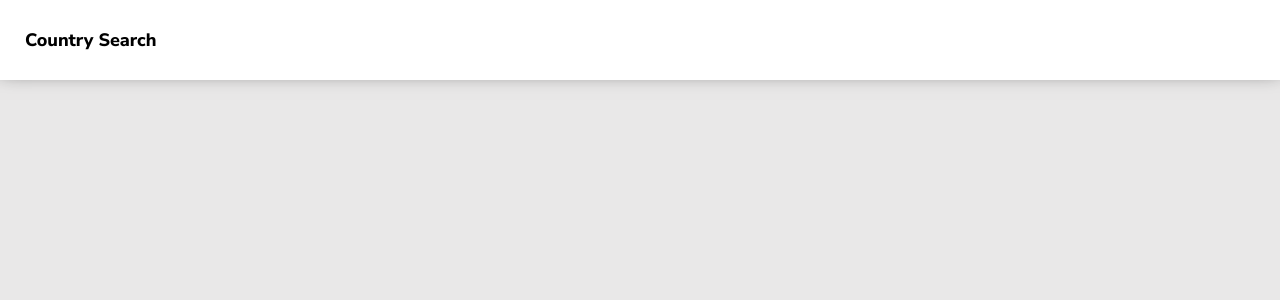
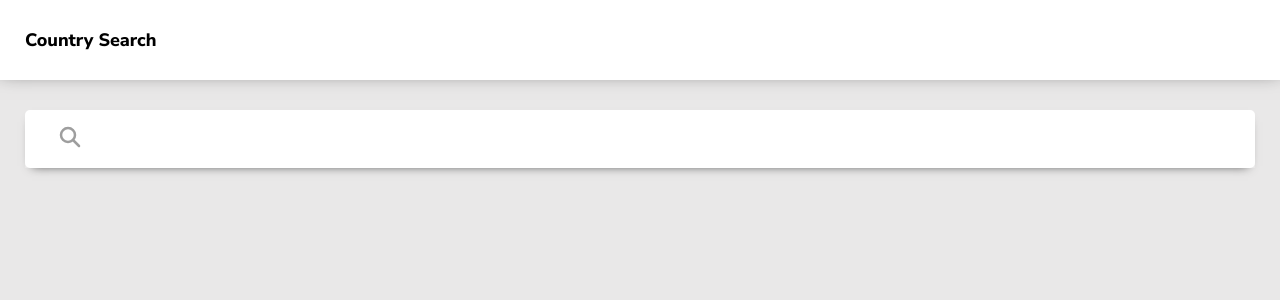
Before and after one commit to YoimelDev/kimche-challenge, a React (Vite) app: page / in a window 1280 px wide. Shown: the top 300 px of the page. Built offline with nearby package versions, Linux system fonts and the light colour scheme.

Commit message:
add Search to App and add styles for Search

```diff
--- a/src/App.jsx
+++ b/src/App.jsx
@@ -1,9 +1,12 @@
 import { Header } from "./components/Header"
+import { Search } from "./components/Search"
 
 function App() {
   return (
     <>
       <Header />
+
+      <Search />
     </>
   )
 }
--- a/src/components/Search.jsx
+++ b/src/components/Search.jsx
@@ -1,5 +1,48 @@
+import styled from "@emotion/styled"
+
+const Form = styled.form`
+    margin: 1.875rem 1.5625rem;
+    box-shadow: 0px 5px 10px -7px rgba(0,0,0,0.75);
+`
+
+const InputSearch = styled.input`
+    width: 100%;
+    padding: 1.25rem .9375rem;
+    border: none;
+    border-radius: .3125rem;
+`
+
+const FormContent = styled.div`
+    position: relative;
+    height: 100%;
+`
+
+const ButtonSubmit = styled.button`
+    position: absolute;
+    left: 1.25rem;
+    height: 100%;
+    width: 3.125rem;
+    background-color: #fff;
+    border: none;
+`
+
 export const Search = () => {
     return (
-        <div>Search</div>
+
+        <Form>
+            <FormContent>
+                <InputSearch type="search" name="" id="" />
+
+                <ButtonSubmit
+                    type="submit"
+                >
+                    <svg xmlns="http://www.w3.org/2000/svg" class="icon icon-tabler icon-tabler-search" width="24" height="24" viewBox="0 0 24 24" stroke-width="2.5" stroke="#9e9e9e" fill="none" stroke-linecap="round" stroke-linejoin="round">
+                        <path stroke="none" d="M0 0h24v24H0z" fill="none" />
+                        <circle cx="10" cy="10" r="7" />
+                        <line x1="21" y1="21" x2="15" y2="15" />
+                    </svg>
+                </ButtonSubmit>
+            </FormContent>
+        </Form>
     )
 }
```
